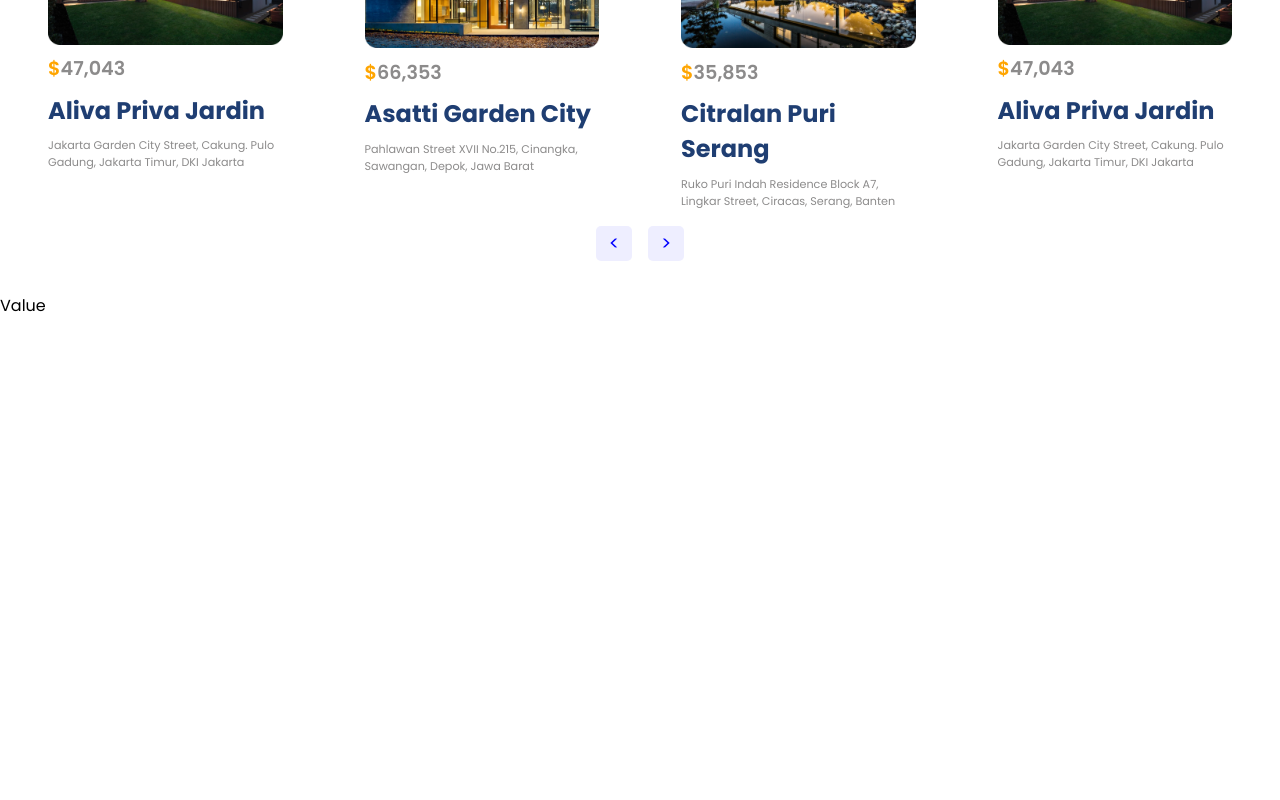
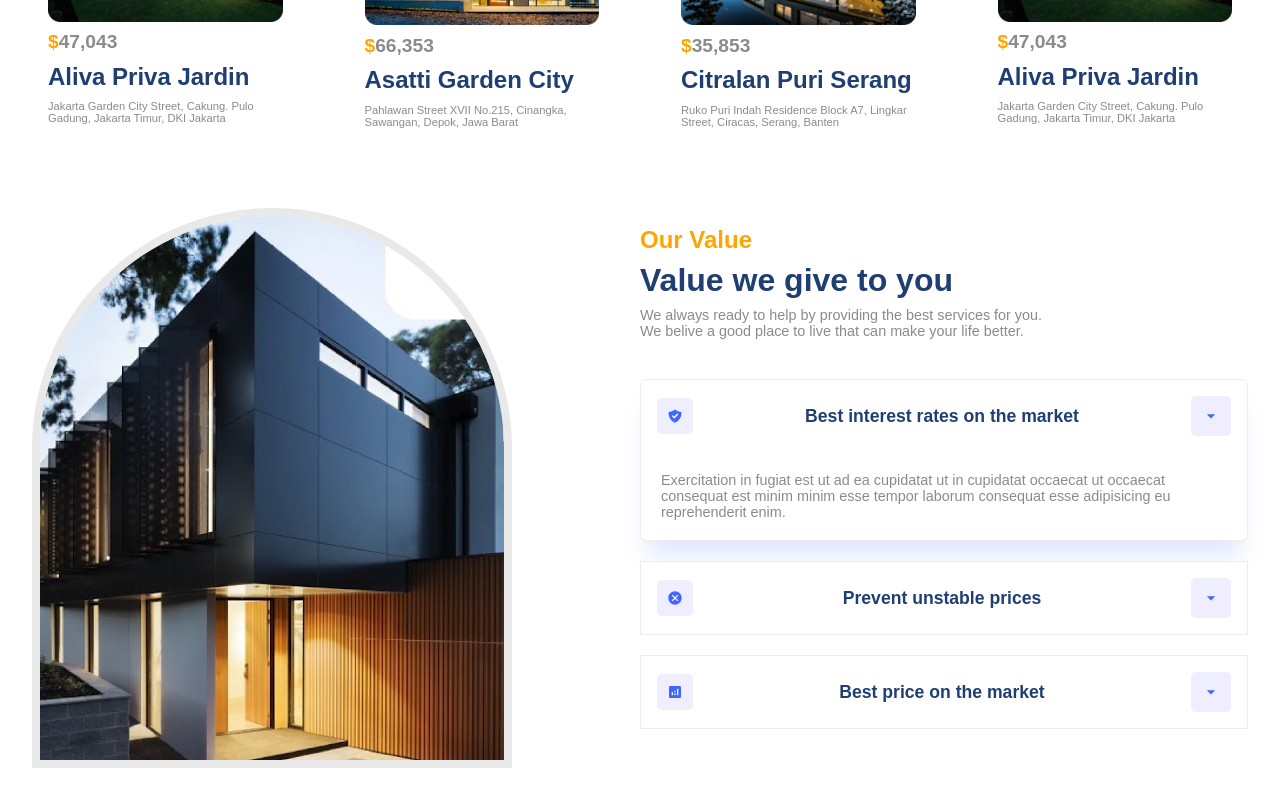
Before and after one commit to Sundarasekar01/React-Website, a React (Vite) app: page / in a window 1280 px wide. Shown: the part 1193-1993 px from the top of the page. Before the commit the page ends 1511 px from the top, so only its background shows below. Built offline with nearby package versions, Linux system fonts and the light colour scheme.

Commit message:
jsx and its css updated

```diff
--- a/index.html
+++ b/index.html
@@ -4,9 +4,6 @@
     <meta charset="UTF-8" />
     <link rel="icon" type="image/svg+xml" href="/vite.svg" />
     <meta name="viewport" content="width=device-width, initial-scale=1.0" />
-    <link rel="preconnect" href="https://fonts.googleapis.com">
-    <link rel="preconnect" href="https://fonts.gstatic.com" crossorigin>
-    <link href="https://fonts.googleapis.com/css2?family=Poppins:wght@400;500;600;700&display=swap" rel="stylesheet">
     <title>Real Estate</title>
   </head>
   <body>
--- a/src/components/Residencies/Residencies.jsx
+++ b/src/components/Residencies/Residencies.jsx
@@ -15,7 +15,7 @@
         </div>
 
         <Swiper {...sliderSettings}>
-          <SliderButton />
+          {/* <SliderButton /> */}
 
           {data.map((card, i) => (
             <SwiperSlide key={i}>
--- a/src/components/Value/Value.css
+++ b/src/components/Value/Value.css
@@ -0,0 +1,51 @@
+.v-container .image-container{
+    border:8px solid rgb(232 232 232 / 93%);
+}
+
+.v-container>div{
+    flex:1;
+}
+
+.v-right{
+    gap: 0.5rem;
+}
+
+.accordion{
+    margin-top: 2rem;
+    border:none;
+}
+
+.accordionItem{
+    background: white;
+    border: 0.8px solid rgba(128,128,128,0.143);
+    border: radius 8px;
+    overflow: hidden;
+    margin-bottom: 20px;
+}
+
+.accordionItem.expanded{
+    box-shadow: var(--shadow);
+    border-radius: 6px;
+}
+
+.accordionButton{
+    background: white;
+    padding:1rem;
+    width: 100%;
+    justify-content: space-between;
+    cursor: pointer;
+}
+
+.icon{
+    padding: 10px;
+    background: #eeeeff;
+    border-radius: 5px;
+}
+
+.icon svg{
+    fill: var(--blue)
+}
+
+.accordionButton .primaryText{
+    font-size: 1.1rem;
+}
--- a/src/components/Value/Value.jsx
+++ b/src/components/Value/Value.jsx
@@ -1,20 +1,90 @@
-import React from 'react'
+import React from "react";
+import { useState } from "react";
 import {
-    Accordion,
-    AccordionItem,
-    AccordionItemButton,
-    AccordionItemHeading,
-    AccordionItemPanel,
-    AccordionItemState
-} from 'react-accessible-accordion'
-import 'react-accessible-accordion/dist/fancy-example.css'
-import {MdOutlineArrowDropDown} from 'react-icons/md'
-import './value.css'
+  Accordion,
+  AccordionItem,
+  AccordionItemButton,
+  AccordionItemHeading,
+  AccordionItemPanel,
+  AccordionItemState,
+} from "react-accessible-accordion";
+import "react-accessible-accordion/dist/fancy-example.css";
+import { MdOutlineArrowDropDown } from "react-icons/md";
+import "./value.css";
+import data from "../../utils/accordion";
 
 const Value = () => {
   return (
-    <div>Value</div>
-  )
+    <section className="v-wrapper">
+      <div className="paddings innerWidth flexCenter v-container">
+        {/* left side */}
+
+        <div className="v-left">
+          <div className="image-container">
+            <img src="./value.png" alt="" />
+          </div>
+        </div>
+
+        {/* right side */}
+
+        <div className=" flexColStart v-right">
+          <span className="orangeText">Our Value</span>
+          <span className="primaryText">Value we give to you</span>
+          <span className="secondaryText">
+            We always ready to help by providing the best services for you.{" "}
+            <br />
+            We belive a good place to live that can make your life better.
+          </span>
+
+          <Accordion
+            className="accordion"
+            allowMultipleExpanded={false}
+            preExpanded={[0]}
+          >
+            {data.map((item, i) => {
+
+const[className,setClassName]= useState(null)
+
+              return (
+                <AccordionItem className={`accordionItem ${className}`} key={i} uuid={i}>
+                  <AccordionItemHeading>
+                    <AccordionItemButton className=" flexCenter accordionButton">
+
+<AccordionItemState>
+
+{ ({expanded}) =>
+expanded
+? setClassName("expanded")
+: setClassName("collapsed")
+
 }
 
-export default Value
+</AccordionItemState>
+
+
+
+                      <div className="flexCenter icon">{item.icon}</div>
+
+                      <span className="primaryText">{item.heading}</span>
+
+                      <div className="flexCenter icon">
+                        <MdOutlineArrowDropDown size={20} />
+                      </div>
+                    </AccordionItemButton>
+                  </AccordionItemHeading>
+
+<AccordionItemPanel>
+    <p className="secondaryText">{item.detail}</p>
+</AccordionItemPanel>
+
+                </AccordionItem>
+              );
+            })}
+          </Accordion>
+        </div>
+      </div>
+    </section>
+  );
+};
+
+export default Value;
```
